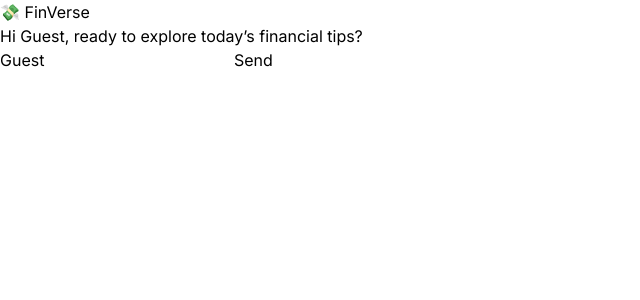
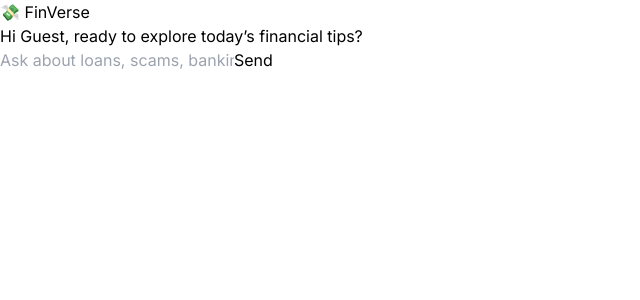
Before and after one commit to deshpande-shreeraksha/financial-chatbot, a Next.js app: page / in a window 1280 px wide. Shown: the top 300 px of the page, without its empty margins (0-640 px from the left). Built offline with nearby package versions, Linux system fonts and the light colour scheme.

Commit message:
Conversation History

```diff
--- a/components/ChatWindow.tsx
+++ b/components/ChatWindow.tsx
@@ -107,13 +107,11 @@ export default function ChatWindow() {
       <form onSubmit={handleSubmit} className="mt-4 flex">
         <input
           type="text"
-  placeholder="Enter your name"
-  value={userName}
-  onChange={(e) => setUserName(e.target.value)}
-  onBlur={() => localStorage.setItem('userName', userName)}
-  className="border p-2 rounded mb-4 w-full"
+          value={input}
+          onChange={(e) => setInput(e.target.value)}
+          className="flex-grow border p-2 rounded-l"
+          placeholder="Ask about loans, scams, banking..."
         />
-
         <button type="submit" className="bg-blue-600 text-white px-4 rounded-r">
           Send
         </button>
```
Lines whose indentation alone changed are shown as unchanged.
